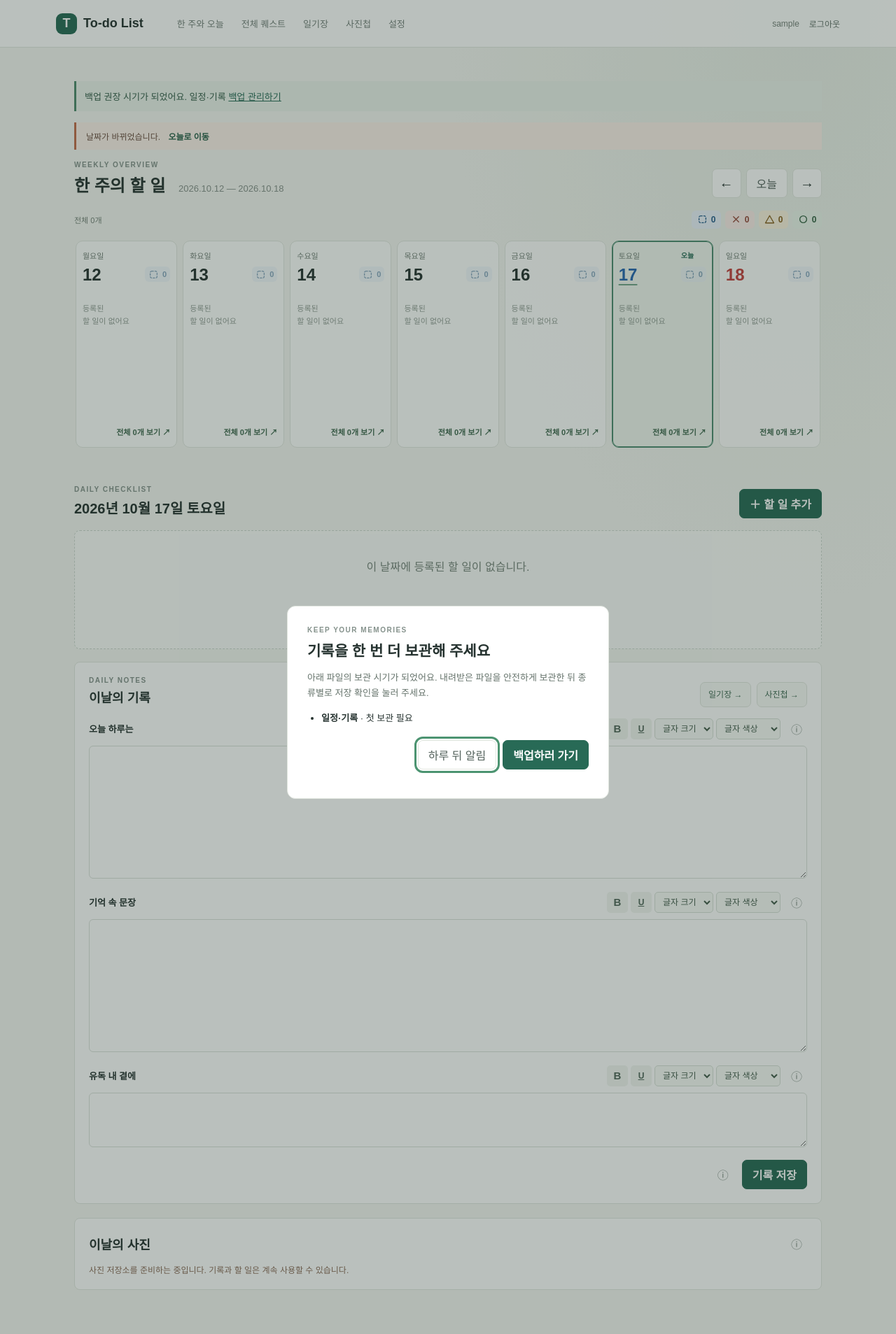
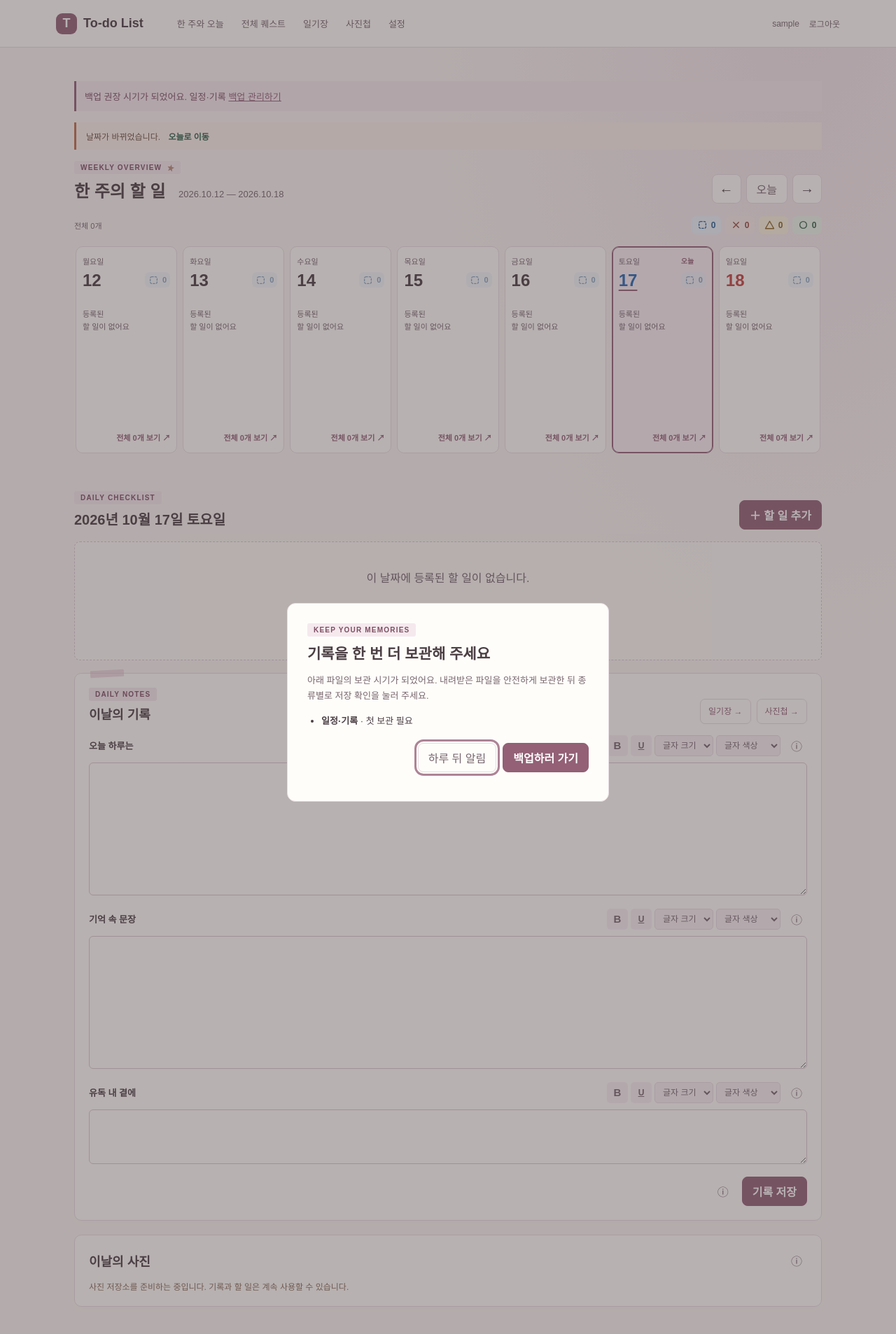
Before and after one commit to HyeILee/todo-list, a Django app: page / in a window 1280 px wide. Shown: the top 1907 px of the page at 70% size. Run offline with Django 5.2, Linux system fonts and the light colour scheme; the visitor is signed in with stand-in values (Sample User, id 1); data comes from the database, SQL or seed files in the repository; data that the repository does not hold is empty; parts of the project's set-up code (start-up, migrations or seed data) failed here and were passed over.

Commit message:
Apply a restrained dusty rose journal theme

```diff
--- /dev/null
+++ b/static/journal-theme.css
@@ -0,0 +1,162 @@
+/* Warm paper and dusty rose. Status and user-selected note colors stay semantic. */
+:root {
+  --page: #f9f5f1;
+  --paper: #fffdfa;
+  --ink: #4b3f44;
+  --muted: #77666e;
+  --line: #e7dce0;
+  --accent: #936075;
+  --accent-deep: #7e4e62;
+  --accent-soft: #f5e9ee;
+  --focus: #ad8395;
+  --green: var(--accent);
+  color: var(--ink);
+  background: var(--page);
+}
+
+body {
+  background: radial-gradient(ellipse at 90% 0, #f1e3e8, transparent 34rem), var(--page);
+}
+
+.topbar, .mobile-nav { background: #fffdfaf5; }
+.brand-mark { background: var(--accent); }
+.topbar nav a, .mobile-nav a, .account, .text-button, .row-action,
+.section-top h1 small, .task-copy small, .category header small,
+.hint, .back, .settings-links span, .login-source, .login-aside p,
+.week-guide, .week-weekday, .week-empty, .week-scroll-hint,
+.result-heading, .result-row time, .result-category, .result-copy small,
+.pagination, .record-result h2, .confirm-page p, .conflict-page > p,
+.conflict-grid dt, .inbox li > span, .char-count, .drag-handle,
+.backup-page > p, .restore-panel > p, .backup-reminder-dialog p,
+.backup-reminder-settings p, .backup-confirm-panel p,
+.photo-album > .section-top p, .daily-photo-grid figcaption, .album-grid figcaption {
+  color: var(--muted);
+}
+.topbar nav a:hover, .mobile-nav a:hover, .text-button:hover, .row-action:hover,
+.back:hover, .settings-links b, .record-date, .album-day h2 a, .record-exists {
+  color: var(--accent);
+}
+
+.button, .icon { background: var(--paper); color: var(--ink); border-radius: 8px; }
+.button:not(.primary):not(.danger):hover, .icon:hover { background: var(--accent-soft); }
+.primary { background: var(--accent); border-color: var(--accent); color: #fff; }
+.primary:hover { background: var(--accent-deep); border-color: var(--accent-deep); }
+.button.danger { background: #a84e3b; border-color: #a84e3b; color: #fff; }
+.quiet { color: var(--muted); }
+
+.category, .record-editor, .daily-photos, .filter-panel, .result-list,
+.record-results, .confirm-page, .editor, .inbox, .settings-links,
+.quick-add-form, .backup-page, .conflict-page, .import-panel, .passkey-card {
+  background: var(--paper);
+  border-color: var(--line);
+  border-radius: 10px;
+  box-shadow: 0 3px 12px #4b3f4404;
+}
+.category header, .settings-row, .settings-links a { border-bottom-color: var(--line); }
+.settings-links a:hover { background: #faf1f4; }
+.empty { background: #fffdfa99; border-color: #d9c8d0; color: var(--muted); }
+
+/* Small paper labels, with just one decorative star by the weekly heading. */
+.eyebrow {
+  display: block;
+  width: fit-content;
+  max-width: 100%;
+  padding: 4px 9px;
+  border-radius: 3px;
+  background: var(--accent-soft);
+  color: var(--accent-deep);
+  letter-spacing: 1.2px;
+}
+.week-section .eyebrow { position: relative; padding-right: 27px; }
+.week-section .eyebrow::after {
+  content: "";
+  position: absolute;
+  right: 9px;
+  top: 50%;
+  width: 10px;
+  height: 10px;
+  transform: translateY(-50%) rotate(12deg);
+  background: #b78b76;
+  clip-path: polygon(50% 0, 62% 35%, 100% 38%, 70% 61%, 80% 100%, 50% 77%, 20% 100%, 30% 61%, 0 38%, 38% 35%);
+  pointer-events: none;
+}
+.record-editor { position: relative; }
+.record-editor::before {
+  content: "";
+  position: absolute;
+  top: -5px;
+  left: 22px;
+  width: 48px;
+  height: 10px;
+  border-radius: 1px;
+  background: #d9b5c47a;
+  transform: rotate(-3deg);
+  pointer-events: none;
+}
+
+.day { background: var(--paper); }
+.day.selected, .week-grid .week-day.selected {
+  background: #f9eef2;
+  border-color: var(--accent);
+  box-shadow: inset 0 0 0 1px var(--accent);
+}
+.week-grid .week-day:hover { background: #fcf5f7; border-color: #c5a3b2; }
+.week-grid .week-day.selected:hover { background: #f9eef2; border-color: var(--accent); }
+.week-day.is-today .week-date { text-decoration-color: var(--accent); }
+.week-record-dot { background: var(--accent); }
+.week-day .week-more { color: var(--accent); }
+.week-section .week-grid, .week-day .week-task-list { scrollbar-color: #d1bac4 transparent; }
+
+.field input:not([type=checkbox]), .field select, .field textarea,
+.quick-add-form input, .quick-add-form select, .dialog-fields input:not([type=checkbox]),
+.dialog-fields select, .dialog-fields textarea, .filter-grid .field input,
+.filter-grid .field select, .login-form input, .backup-interval-form select {
+  background: var(--paper);
+  border-color: #d8c7cf;
+}
+.category select { background: var(--paper); border-color: #d8c7cf; color: var(--ink); }
+.status-form::after { border-top-color: var(--accent); }
+.filter-options li label, .filter-options > div[id] > div > label,
+#id_statuses > div > label, .inline-check { color: var(--muted); }
+
+.record-library-links a { background: var(--paper); color: var(--accent); }
+.record-library-links a:hover { background: var(--accent-soft); }
+.note-tools button, .note-tools select { background: #f8f0f3; border-color: var(--line); color: var(--muted); }
+.note-tools button[aria-pressed=true] { background: #ecd8e2; color: var(--accent-deep); }
+.help-toggle { color: var(--muted); }
+.help-popover { background: var(--paper); border-color: var(--line); color: var(--muted); box-shadow: 0 6px 24px #4b3f441a; }
+.photo-category-filter a { background: var(--paper); color: var(--muted); }
+.photo-category-filter a.selected { background: var(--accent); border-color: var(--accent); color: #fff; }
+.daily-photo-grid figure, .album-grid figure { background: var(--page); }
+
+.login-wrap { background: var(--paper); border-radius: 14px; box-shadow: 0 18px 50px #68465410; }
+.login-aside { background: linear-gradient(145deg, #f0dfe6, #f6eee6); }
+.task-dialog, .backup-reminder-dialog { background: var(--paper); }
+.task-dialog::backdrop, .backup-reminder-dialog::backdrop { background: #4b3f4466; }
+.status-toast { background: var(--ink); }
+.notice:not(.notice-warning):not(.backup-critical) {
+  border-left-color: var(--accent);
+  background: var(--accent-soft);
+  color: var(--accent-deep);
+}
+.backup-last { background: var(--accent-soft); color: var(--muted); }
+.import-steps b { background: var(--accent-soft); }
+.import-table { background: var(--paper); }
+.import-table th { background: #f4ebef; }
+.import-panel p, .import-preview > p, .import-confirm p, .import-table small { color: var(--muted); }
+
+button:focus-visible, a:focus-visible, select:focus-visible,
+.field input:focus, .field select:focus, .field textarea:focus,
+.login-form input:focus-visible, .quick-add-form input:focus-visible,
+.dialog-fields input:focus-visible, .dialog-fields textarea:focus-visible,
+.note-tools button:focus-visible, .note-tools select:focus-visible,
+.help-toggle:focus-visible, .photo-delete-button:focus-visible,
+.week-task-list:focus-visible {
+  outline: 3px solid var(--focus);
+  outline-offset: 2px;
+}
+
+@media (max-width: 760px) {
+  .record-editor::before { left: 18px; width: 38px; height: 8px; }
+  .eyebrow { letter-spacing: 1px; }
+}
--- a/templates/base.html
+++ b/templates/base.html
@@ -10,6 +10,7 @@
 	<link rel="stylesheet" href="{% static 'responsive.css' %}">
 	<link rel="stylesheet" href="{% static 'notes.css' %}?v=4">
 	{% block extra_styles %}{% endblock %}
+	<link rel="stylesheet" href="{% static 'journal-theme.css' %}?v=1">
 </head>
 <body data-draft-owner="{{ request.user.pk|default:'anonymous' }}">
 	<header class="topbar"><a class="brand" href="{% url 'home' %}"><span class="brand-mark">T</span>To-do List</a>{% if request.user.is_authenticated %}<nav class="main-nav" aria-label="주 메뉴"><a href="{% url 'home' %}">한 주와 오늘</a><a href="{% url 'task_list' %}">전체 퀘스트</a><a href="{% url 'record_list' %}">일기장</a><a href="{% url 'photo_album' %}">사진첩</a><a href="{% url 'settings_home' %}">설정</a></nav><div class="account"><span class="user-name">{{ request.user.get_username }}</span><form method="post" action="{% url 'logout' %}" data-clear-local-drafts>{% csrf_token %}<button class="text-button">로그아웃</button></form></div>{% endif %}</header>
```
